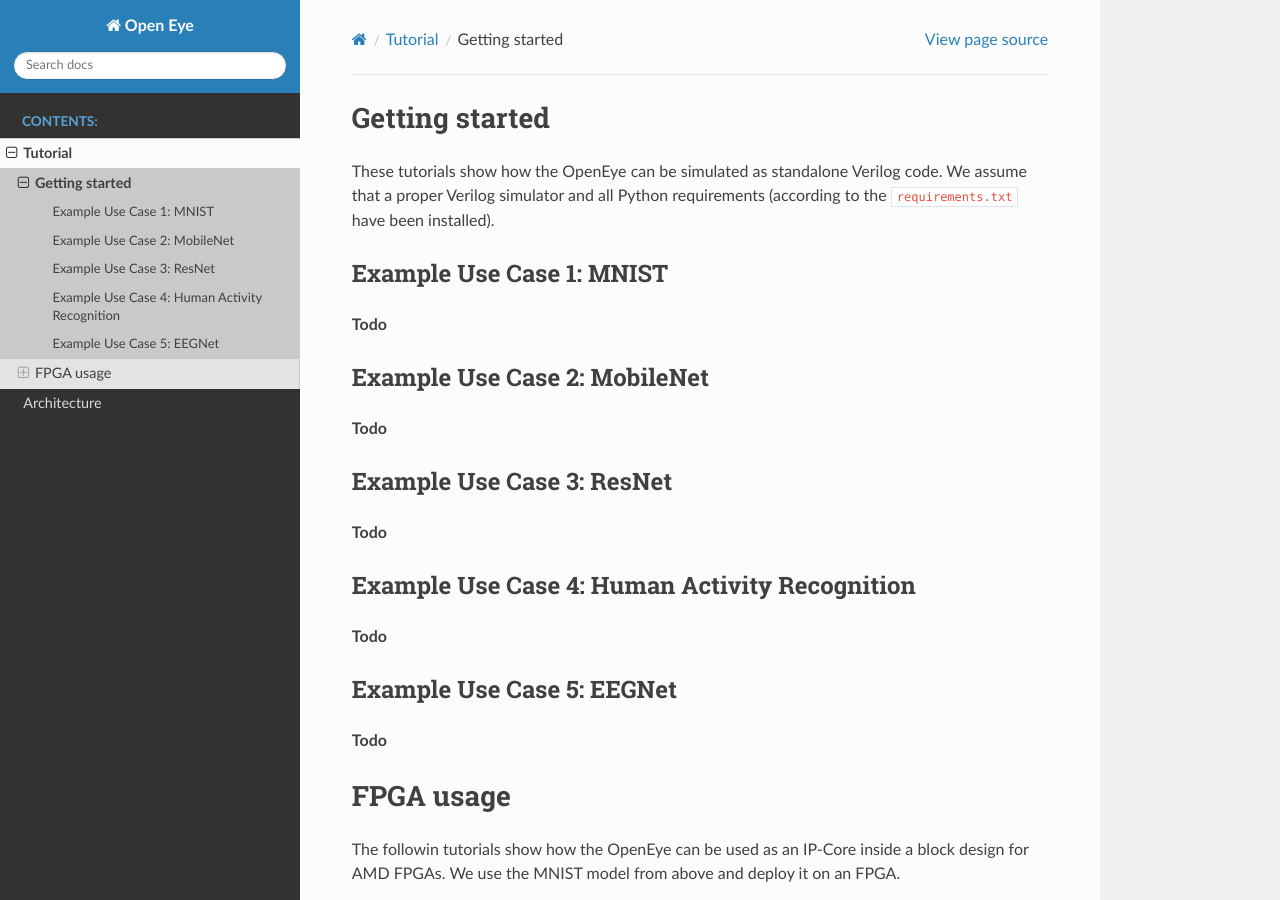
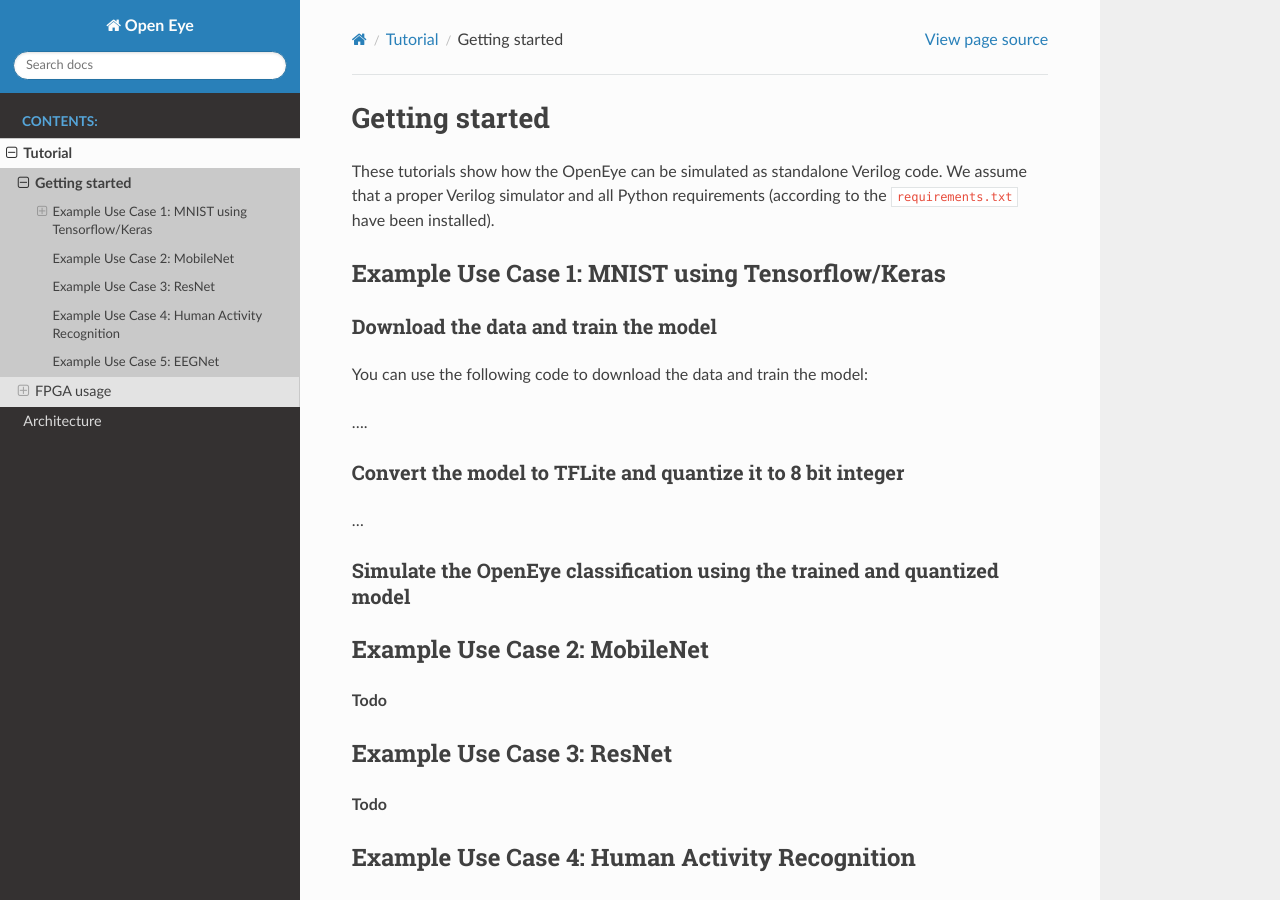
Before and after one commit to Learning-Chips-Lab/OpenEye, a Sphinx documentation site: the page built from doc/source/tutorial/getting_started.md, in a window 1280 px wide and 900 px high. Built offline with Sphinx 7.4.7 and the Read the Docs theme 3.1.0, drawn with Linux system fonts in a browser that asks for light colours; pages that are not in the unit, such as notebooks, are missing from menus.

```diff
--- a/doc/source/tutorial/getting_started.md
+++ b/doc/source/tutorial/getting_started.md
@@ -3,9 +3,21 @@
 These tutorials show how the OpenEye can be simulated as standalone Verilog code.
 We assume that a proper Verilog simulator and all Python requirements (according to the `requirements.txt` have been installed).
 
-## Example Use Case 1: MNIST
+## Example Use Case 1: MNIST using Tensorflow/Keras
 
-**Todo**
+### Download the data and train the model
+
+You can use the following code to download the data and train the model:
+
+....
+
+### Convert the model to TFLite and quantize it to 8 bit integer
+
+...
+
+### Simulate the OpenEye classification using the trained and quantized model
+
+
 
 ## Example Use Case 2: MobileNet
 
```
Also changed, not shown: doc/demo_notebooks/mnist.ipynb (added).
